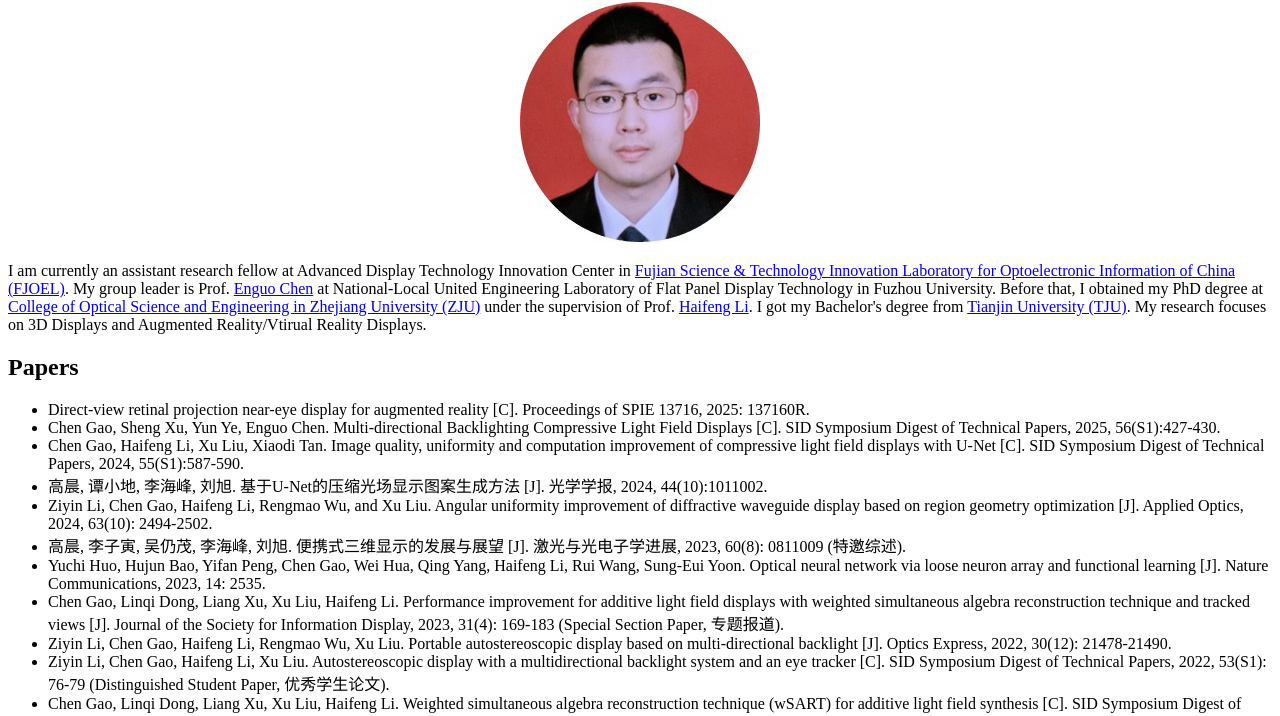
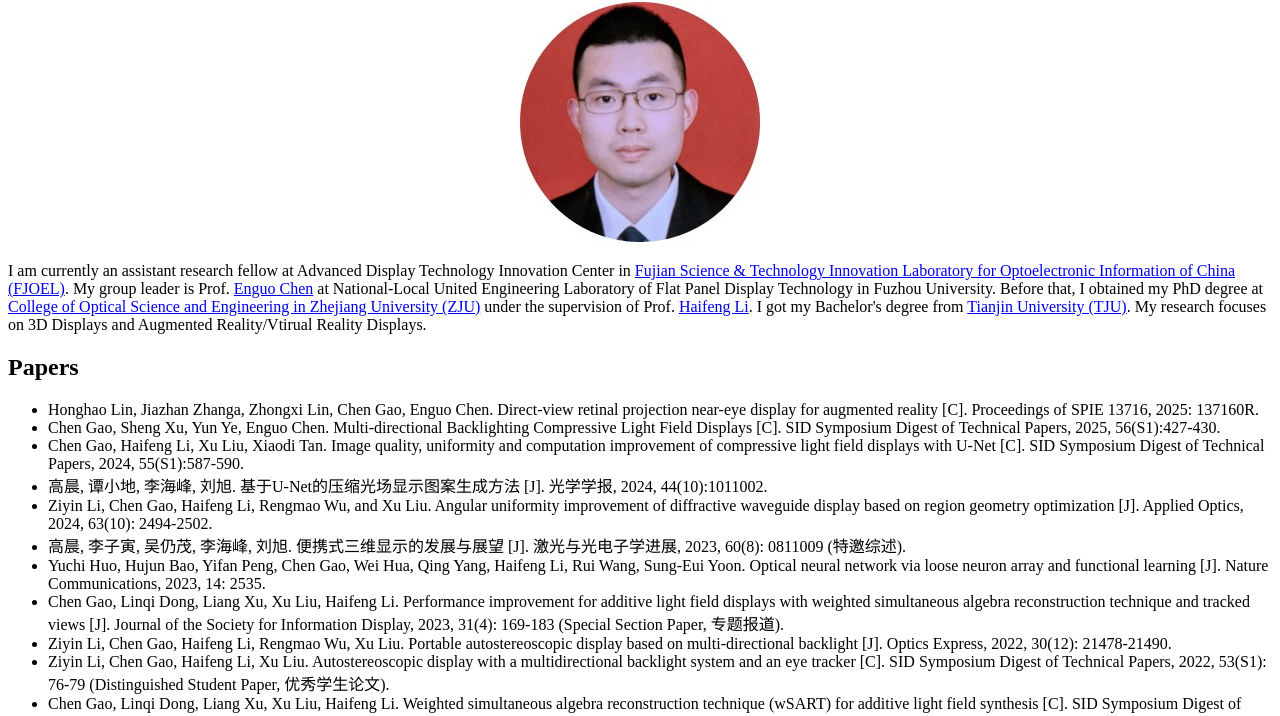
Before and after one commit to MorningGao/morninggao.github.io, a plain HTML site: page index.html in a window 1280 px wide. Shown: the part 78-794 px from the top of the page. Drawn offline with Linux system fonts and the light colour scheme.

Commit message:
Update index.html

```diff
--- a/index.html
+++ b/index.html
@@ -21,6 +21,7 @@
         <h2>Papers</h2>
         <ul>
             <li>
+                Honghao Lin, Jiazhan Zhanga, Zhongxi Lin, Chen Gao, Enguo Chen.
                 Direct-view retinal projection near-eye display for augmented reality [C].
                 Proceedings of SPIE 13716, 2025: 137160R.
             </li>
```
